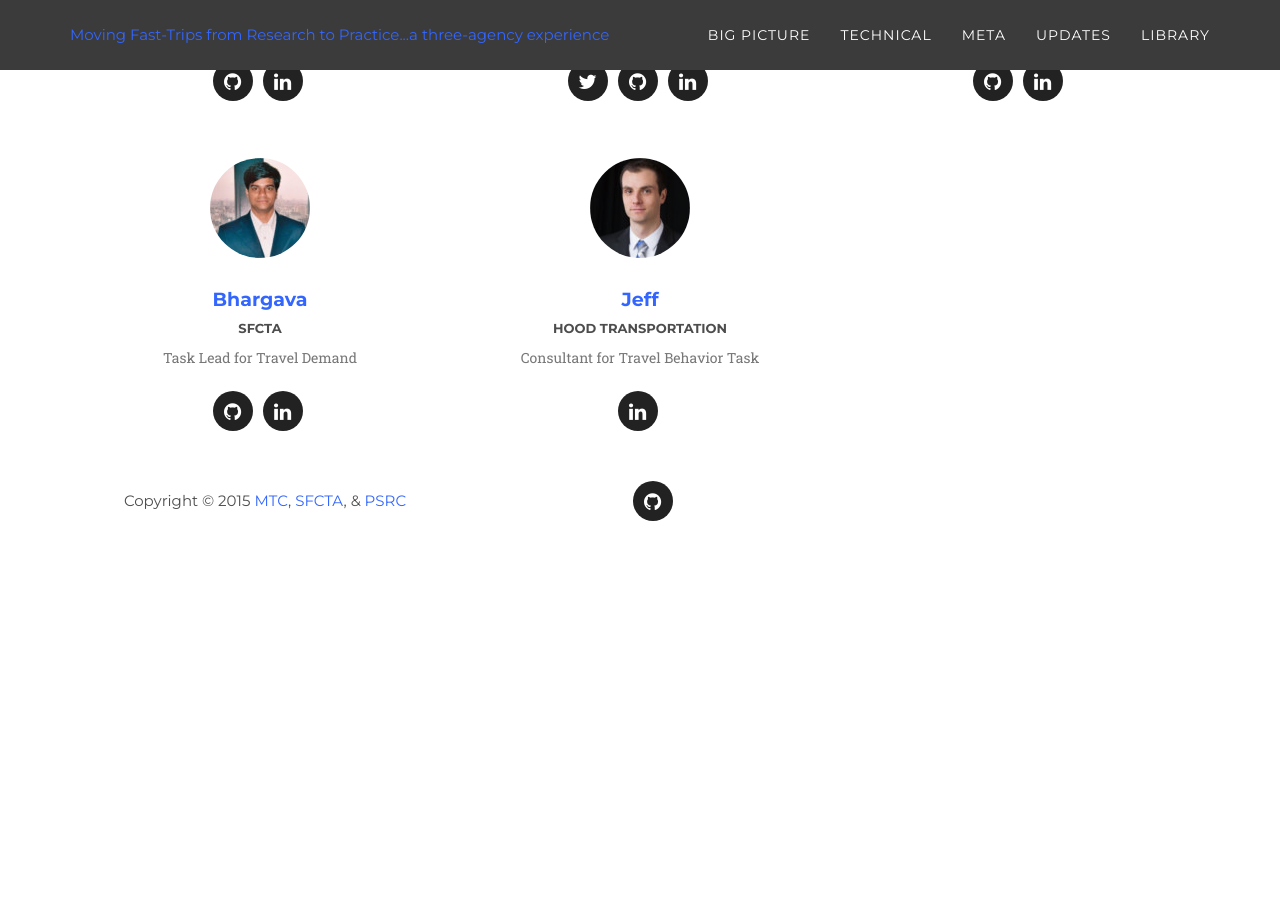
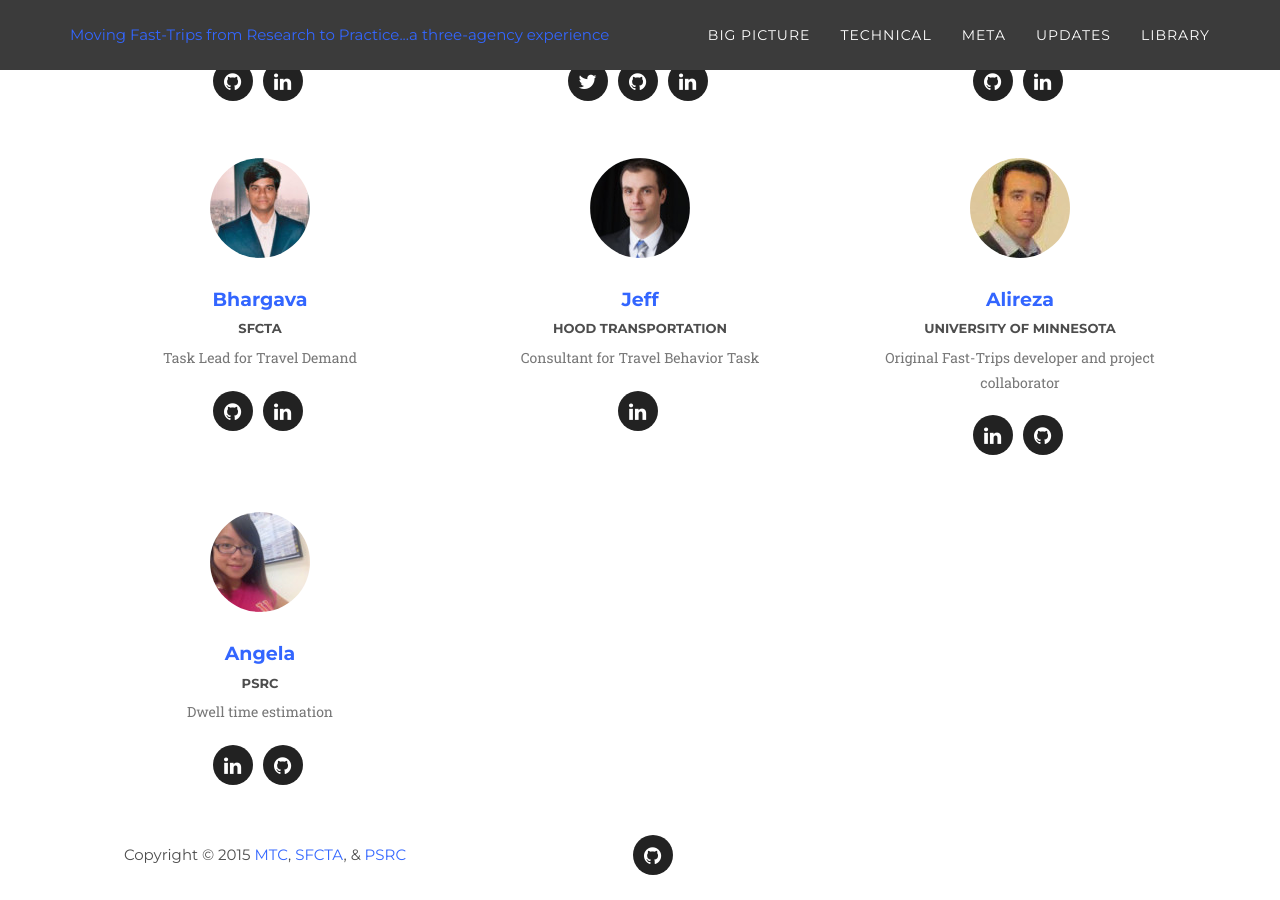
Before and after one commit to BayAreaMetro/fast-trips-project, a Jekyll site: the page built from meta/index.html, in a window 1280 px wide and 900 px high, scrolled down 2542 px. Built offline with Jekyll 4.4.1, drawn with Linux system fonts in a browser that asks for light colours; some web fonts are replaced; before the commit the page ends 3088 px from its top, so only the background shows below that.

Commit message:
Add additional team members

```diff
--- a/_data/team.yml
+++ b/_data/team.yml
@@ -158,3 +158,25 @@
   social:
     - title: linkedin
       url: https://www.linkedin.com/profile/view?id=ADEAAAJPR3gBrm1LeMK6i6rxllIgtHDTp5IxafY
+
+- name: Alireza
+  lastname: Khani
+  pic: alireza.jpg
+  position: Original Fast-Trips developer and project collaborator
+  affil: University of Minnesota
+  social:
+    - title: linkedin
+      url: https://www.linkedin.com/in/alireza-khani-97123320
+    - title: github
+      url: https://github.com/akhani
+
+- name: Angela
+  lastname: Yang
+  pic: angela.jpg
+  position: Dwell time estimation
+  affil: PSRC
+  social:
+    - title: linkedin
+      url: https://www.linkedin.com/in/qqyang
+    - title: github
+      url: https://github.com/AngelaQYang/
```
